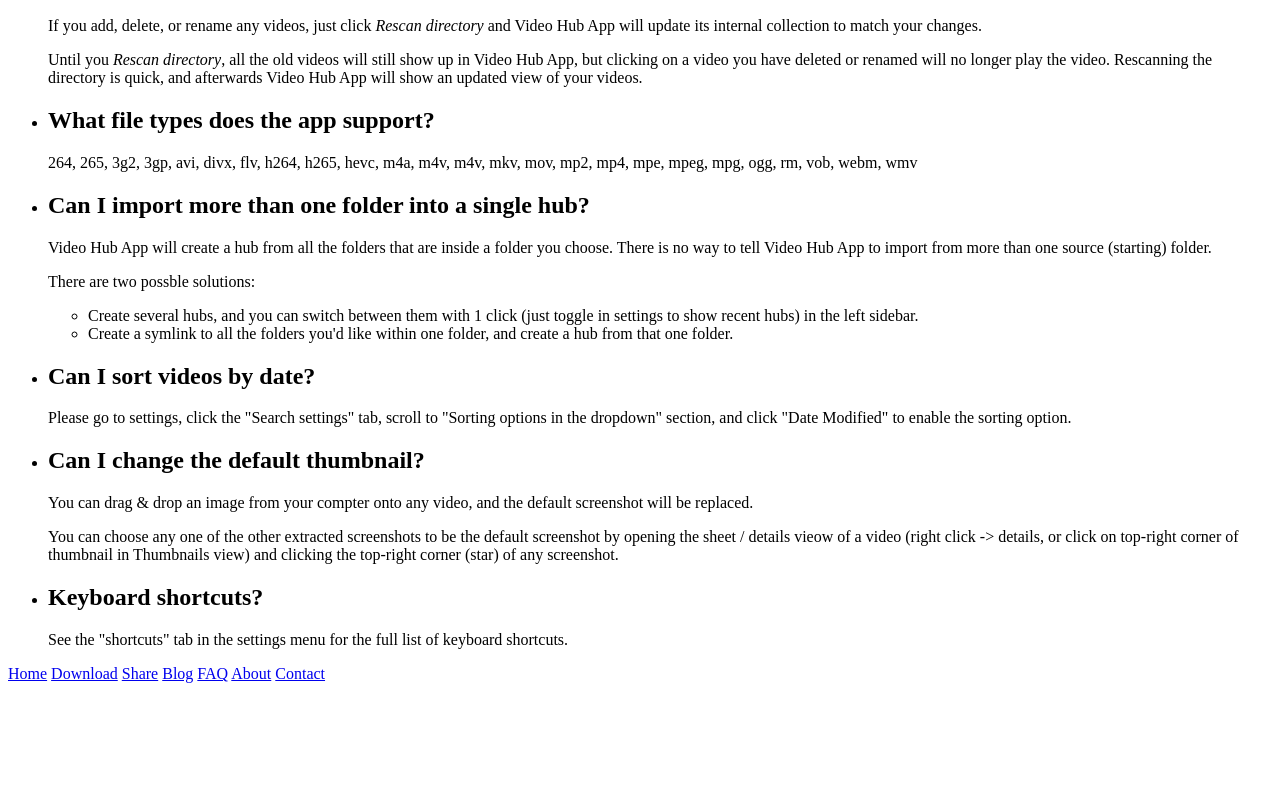
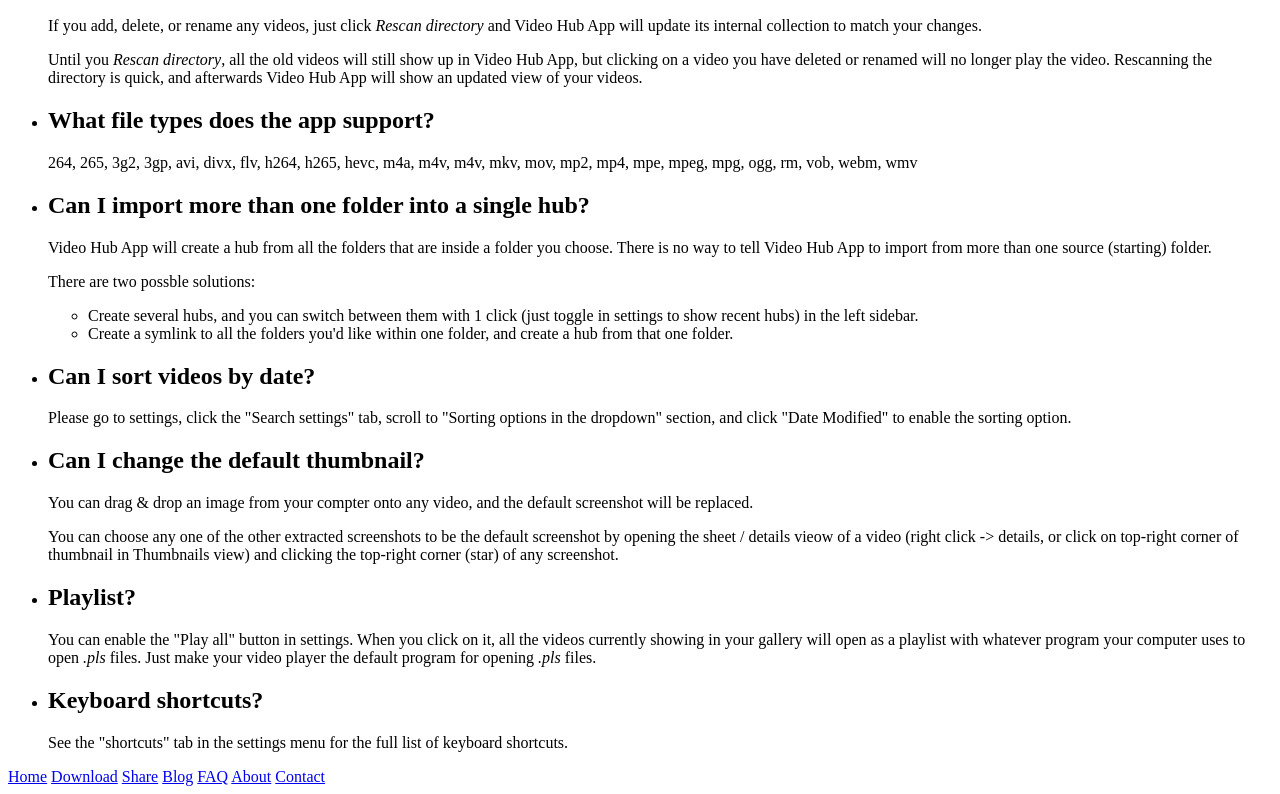
Before and after one commit to BrianQuigley18/video-hub-app-public-website, a website: page faq.html in a window 1280 px wide. Shown: the part 732-1526 px from the top of the page. Before the commit the page ends 1423 px from the top, so only its background shows below. Drawn offline with Linux system fonts and the light colour scheme.

Commit message:
playlist FAQ

```diff
--- a/faq.html
+++ b/faq.html
@@ -195,8 +195,19 @@
                     </li>
 
                     <li class="animate-box">
+                      <h2>Playlist?</h2>
+                      <p>
+                        You can enable the "Play all" button in settings. When you click on it, all the videos
+                        currently showing in your gallery will open as a playlist with whatever program your computer
+                        uses to open <em>.pls</em> files. Just make your video player the default program for opening
+                        <em>.pls</em> files.
+                      </p>
+                    </li>
+
+                    <li class="animate-box">
                       <h2>Keyboard shortcuts?</h2>
                       <p>See the "shortcuts" tab in the settings menu for the full list of keyboard shortcuts.</p>
+                    </li>
                   </ul>
                 </div>
               </div>
```
